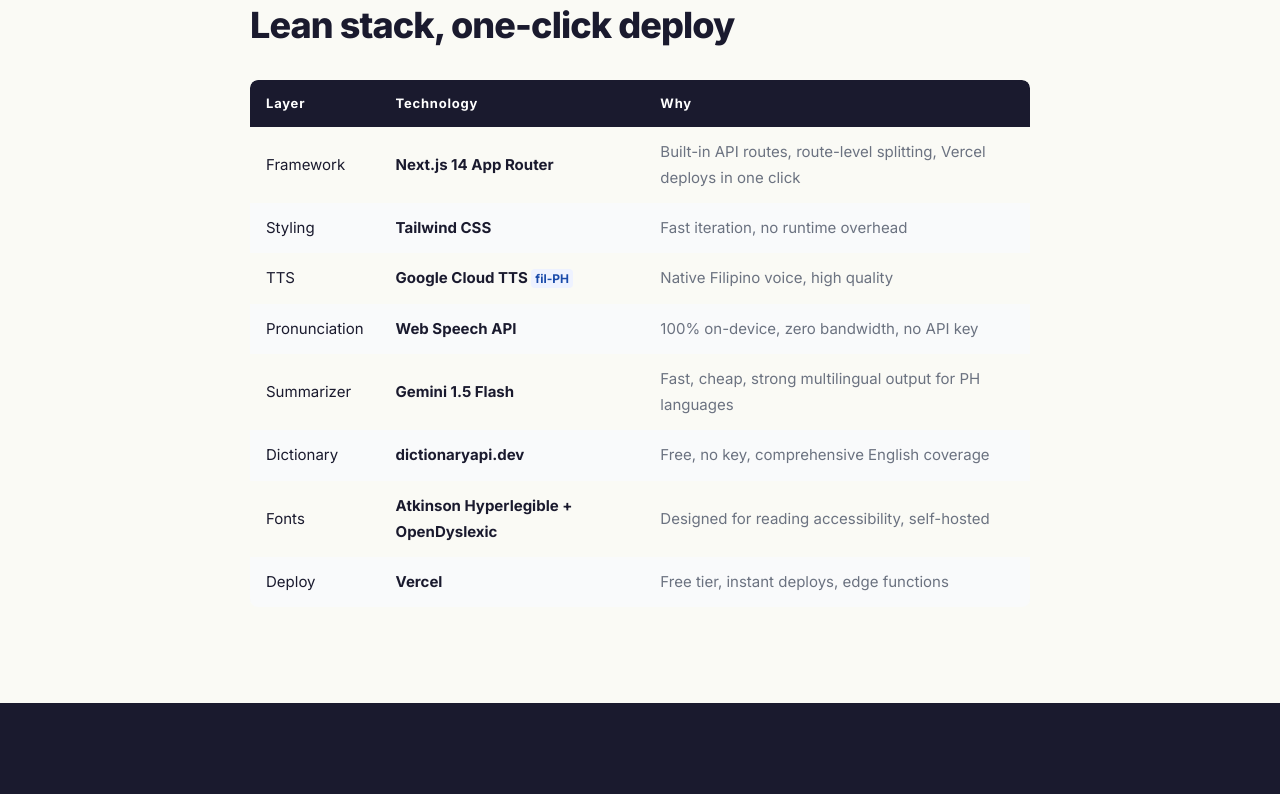
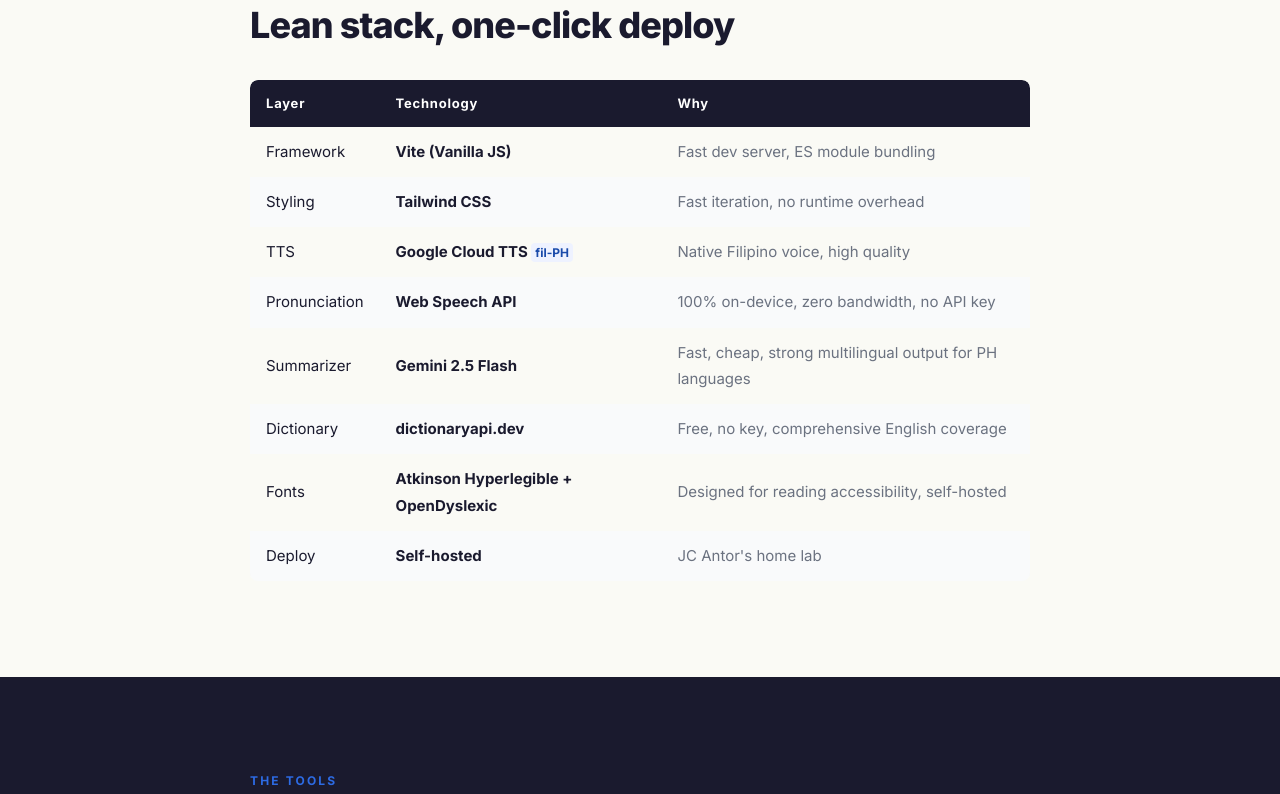
Before and after one commit to jc-gt3rs/muralla, a website built with Vite: page index.html in a window 1280 px wide. Shown: the part 6115-6909 px from the top of the page. Built offline with nearby package versions, Linux system fonts and the light colour scheme.

Commit message:
THIS IS SELF HOSTED

```diff
--- a/index.html
+++ b/index.html
@@ -847,8 +847,8 @@
             <tbody>
               <tr>
                 <td class="px-4 py-3 border-b border-divider">Framework</td>
-                <td class="px-4 py-3 border-b border-divider font-bold">Next.js 14 App Router</td>
-                <td class="px-4 py-3 border-b border-divider text-muted">Built-in API routes, route-level splitting, Vercel deploys in one click</td>
+                <td class="px-4 py-3 border-b border-divider font-bold">Vite (Vanilla JS)</td>
+                <td class="px-4 py-3 border-b border-divider text-muted">Fast dev server, ES module bundling</td>
               </tr>
               <tr class="bg-[#F9FAFB]">
                 <td class="px-4 py-3 border-b border-divider">Styling</td>
@@ -867,7 +867,7 @@
               </tr>
               <tr>
                 <td class="px-4 py-3 border-b border-divider">Summarizer</td>
-                <td class="px-4 py-3 border-b border-divider font-bold">Gemini 1.5 Flash</td>
+                <td class="px-4 py-3 border-b border-divider font-bold">Gemini 2.5 Flash</td>
                 <td class="px-4 py-3 border-b border-divider text-muted">Fast, cheap, strong multilingual output for PH languages</td>
               </tr>
               <tr class="bg-[#F9FAFB]">
@@ -882,8 +882,8 @@
               </tr>
               <tr class="bg-[#F9FAFB]">
                 <td class="px-4 py-3">Deploy</td>
-                <td class="px-4 py-3 font-bold">Vercel</td>
-                <td class="px-4 py-3 text-muted">Free tier, instant deploys, edge functions</td>
+                <td class="px-4 py-3 font-bold">Self-hosted</td>
+                <td class="px-4 py-3 text-muted">JC Antor's home lab</td>
               </tr>
             </tbody>
           </table>
@@ -1012,10 +1012,10 @@
   <footer class="py-8 px-6 md:px-12">
     <div class="max-w-[1280px] mx-auto flex flex-col sm:flex-row justify-between items-center gap-4 text-[13px]">
       <div>
-        <strong class="text-sun">GabAI-Basa</strong> &nbsp;·&nbsp; Filipino Reading Companion &nbsp;·&nbsp; Hackathon MVP
+        <strong class="text-sun">GabAI-Basa</strong> &nbsp;·&nbsp; Filipino Reading Companion
       </div>
       <div>
-        GitHub Education &nbsp;+&nbsp; Accenture &nbsp;·&nbsp; Next.js 14 &nbsp;·&nbsp; Vercel
+        Self-hosted by JC Antor
       </div>
     </div>
   </footer>
```
Also changed, not shown: README.md.
